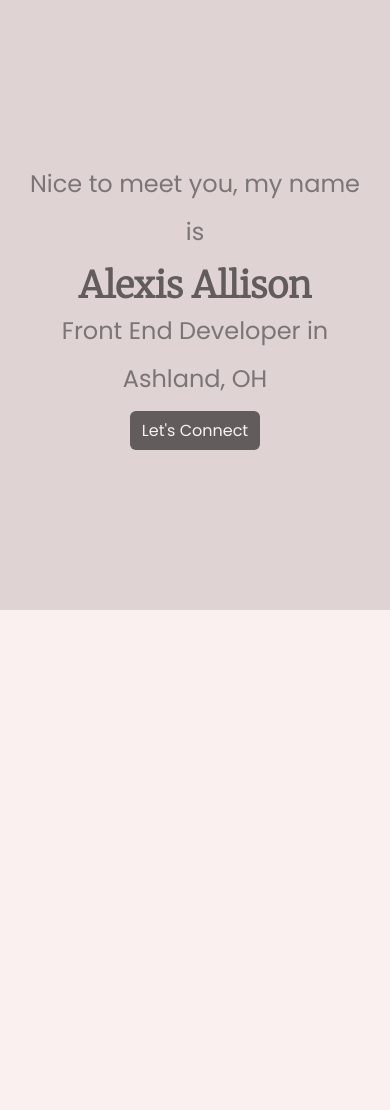
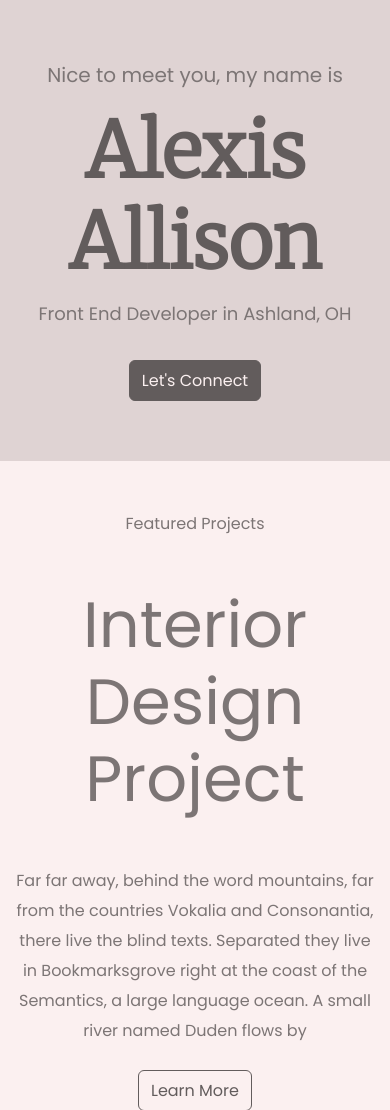
Before and after one commit to alexisallison/portfolio-project, a plain HTML site: page index.html in a window 390 px wide. Shown: the top 1110 px of the page. Before the commit the page ends 844 px from the top, so only its background shows below. Drawn offline with nearby package versions, Linux system fonts and the light colour scheme.

Commit message:
homepage content design, homepage responsive

```diff
--- a/index.html
+++ b/index.html
@@ -36,10 +36,66 @@
   </head>
   <body>
     <div class="hero">
-      <h3>Nice to meet you, my name is</h3>
+      <p>Nice to meet you, my name is</p>
       <h1>Alexis Allison</h1>
       <h3>Front End Developer in Ashland, OH</h3>
-      <a href="/contact.html" class="btn">Let's Connect</a>
+      <div>
+        <a href="/contact.html" class="btn btn-branding">Let's Connect</a>
+      </div>
+    </div>
+    <p class="text-center m-5">Featured Projects</p>
+    <div class="container">
+      <div class="row mb-5">
+        <div class="col d-none d-lg-block">
+          <img src="/images/yogurt.png" class="img-fluid" alt="" />
+        </div>
+        <div class="col">
+          <div class="project-description">
+            <h2 class="mb-5">Interior Design Project</h2>
+            <p class="mb-4">
+              Far far away, behind the word mountains, far from the countries
+              Vokalia and Consonantia, there live the blind texts. Separated
+              they live in Bookmarksgrove right at the coast of the Semantics, a
+              large language ocean. A small river named Duden flows by
+            </p>
+            <a href="" class="btn btn-branding-outline">Learn More</a>
+          </div>
+        </div>
+      </div>
+      <div class="row mb-5">
+        <div class="col">
+          <div class="project-description">
+            <h2 class="mb-5">Weather App Project</h2>
+            <p class="mb-4">
+              Far far away, behind the word mountains, far from the countries
+              Vokalia and Consonantia, there live the blind texts. Separated
+              they live in Bookmarksgrove right at the coast of the Semantics, a
+              large language ocean. A small river named Duden flows by
+            </p>
+            <a href="" class="btn btn-branding-outline">Learn More</a>
+          </div>
+        </div>
+        <div class="col d-none d-lg-block">
+          <img src="/images/weather.png" class="img-fluid" alt="" />
+        </div>
+      </div>
+      <div class="row mb-5">
+        <div class="col d-none d-lg-block">
+          <img src="/images/dictionary.png" class="img-fluid" alt="" />
+        </div>
+        <div class="col">
+          <div class="project-description">
+            <h2 class="mb-5">Dictionary Project</h2>
+            <p class="mb-4">
+              Far far away, behind the word mountains, far from the countries
+              Vokalia and Consonantia, there live the blind texts. Separated
+              they live in Bookmarksgrove right at the coast of the Semantics, a
+              large language ocean. A small river named Duden flows by
+            </p>
+            <a href="" class="btn btn-branding-outline">Learn More</a>
+          </div>
+        </div>
+      </div>
     </div>
   </body>
 </html>
--- a/styles/portfolio.css
+++ b/styles/portfolio.css
@@ -12,31 +12,78 @@ body {
   background-color: var(--first-color);
   font-family: var(--default-font-family);
 }
+
 .hero {
   background-color: var(--second-color);
   text-align: center;
-  padding: 160px 20px;
+  padding: 160px 20px 100px;
+}
+
+.hero p {
+  font-size: 36px;
+  margin: 5;
+  color: var(--fourth-color);
 }
 
 .hero h1 {
   color: var(--fifth-color);
   font-family: var(--head-font-family);
-  font-size: 36px;
+  font-size: 76px;
   font-weight: bold;
-  margin: 0;
+  margin: 5;
 }
 
 .hero h3 {
   color: var(--fourth-color);
   line-height: 2;
   font-size: 24px;
+  margin: 5;
 }
 
-.btn {
+.btn-branding {
   color: var(--first-color);
   background-color: var(--fifth-color);
-  border: 1px;
-  border-color: var(--fifth-color);
+  border: 1px solid var(--fifth-color);
+  font-size: 16px;
+  line-height: 27px;
+  margin: 20px;
+}
+
+h2 {
+  font-size: 64px;
+  color: var(--fourth-color);
+}
+
+p {
+  font-size: 16px;
+  line-height: 30px;
+  color: var(--fourth-color);
+}
+
+.btn-branding-outline {
+  color: var(--fifth-color);
+  background-color: var(--first-color);
+  border: 1px solid var(--fifth-color);
   font-size: 16px;
   line-height: 27px;
 }
+
+.project-description {
+  padding: 120px 20px;
+}
+
+@media (max-width: 960px) {
+  .hero {
+    padding: 60px 20px 40px;
+  }
+  .hero p {
+    font-size: 20px;
+  }
+  .hero h3 {
+    font-size: 18px;
+  }
+  .project-description {
+    padding: 0;
+    text-align: center;
+  }
+}
```
Also changed, not shown: images/dictionary.png (added), images/weather.png (added), images/yogurt.png (added).
